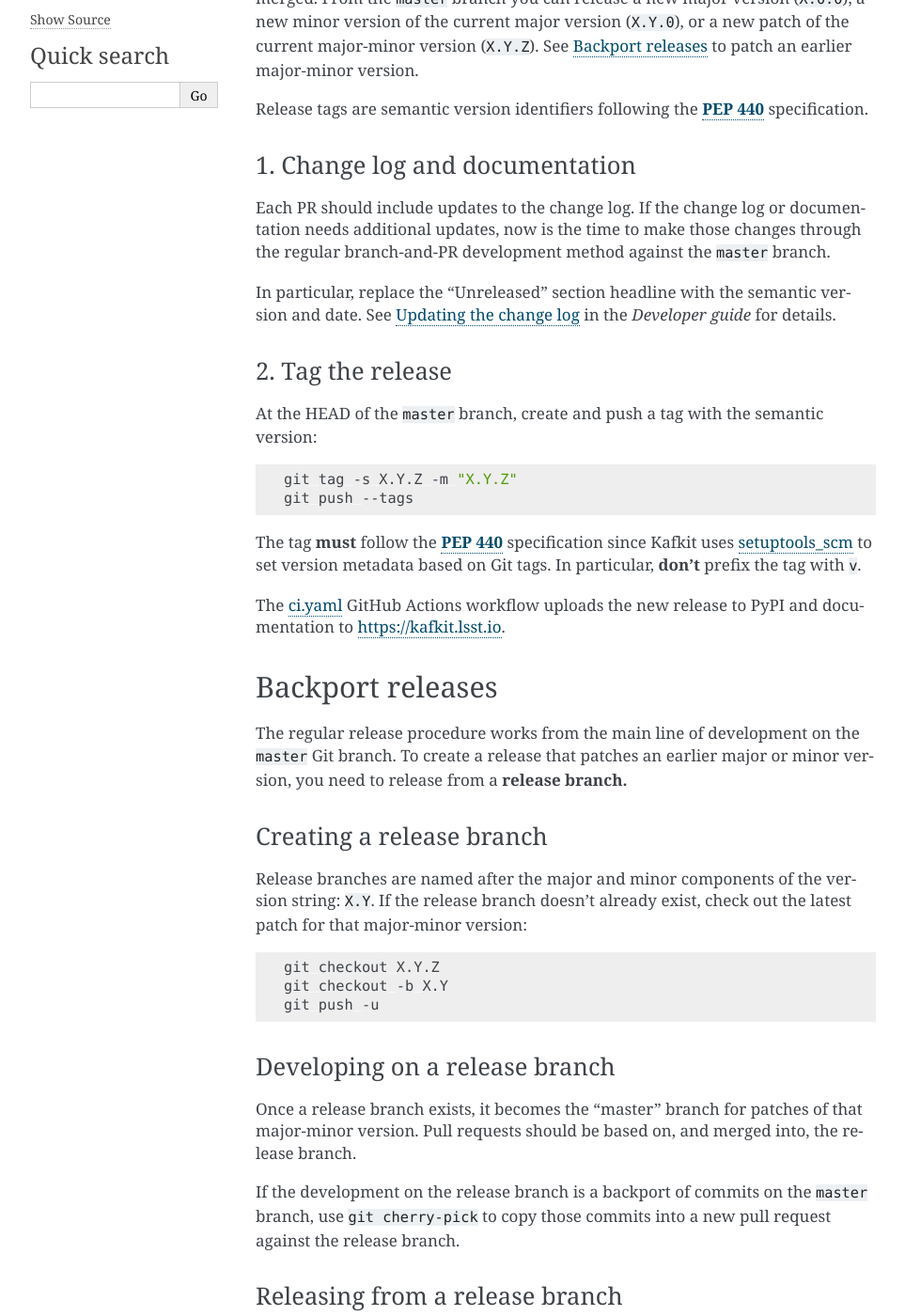
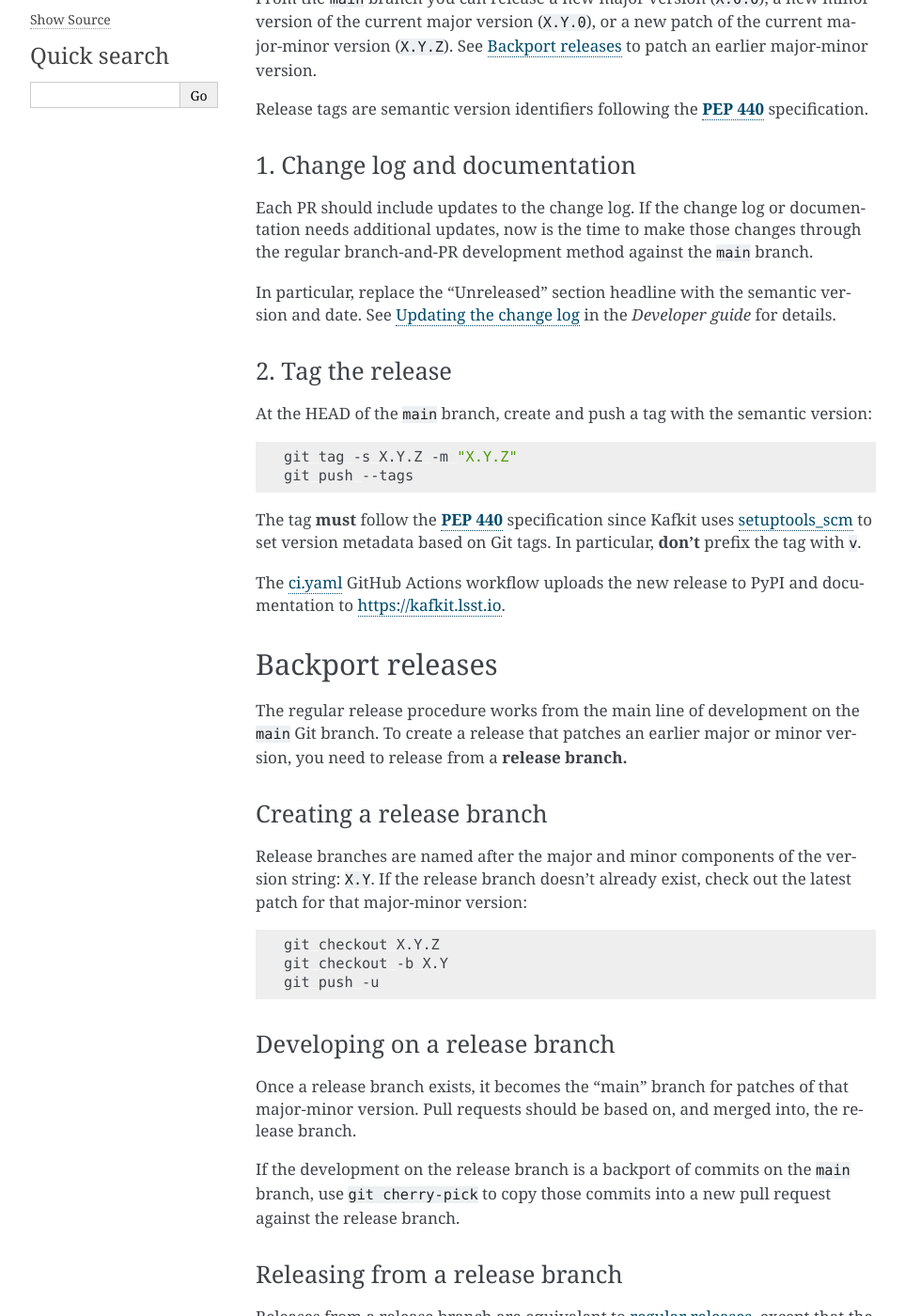
Before and after one commit to lsst-sqre/kafkit, a Sphinx documentation site: the page built from docs/dev/release.rst, in a window 1280 px wide and 1400 px high, scrolled down 392 px. Shown: the whole window at 94% size, without its empty margins (148-1111 px from the left). Built offline with Sphinx 7.4.7, drawn with Linux system fonts in a browser that asks for light colours; pages that are not in the unit, such as notebooks, are missing from menus; some of the changed text lies outside the part shown.

Commit message:
Refresh developer guide
- master -> main
- change log is markdown

```diff
--- a/docs/dev/release.rst
+++ b/docs/dev/release.rst
@@ -10,15 +10,15 @@ When a semantic version tag is pushed to GitHub, `Kafkit is released to PyPI`_ w
 Similarly, documentation is built and pushed for each version (see https://kafkit.lsst.io/v).
 
 .. _`Kafkit is released to PyPI`: https://pypi.org/project/kafkit/
-.. _`ci.yaml`: https://github.com/lsst-sqre/kafkit/blob/master/.github/workflows/ci.yaml
+.. _`ci.yaml`: https://github.com/lsst-sqre/kafkit/blob/main/.github/workflows/ci.yaml
 
 .. _regular-release:
 
 Regular releases
 ================
 
-Regular releases happen from the ``master`` branch after changes have been merged.
-From the ``master`` branch you can release a new major version (``X.0.0``), a new minor version of the current major version (``X.Y.0``), or a new patch of the current major-minor version (``X.Y.Z``).
+Regular releases happen from the ``main`` branch after changes have been merged.
+From the ``main`` branch you can release a new major version (``X.0.0``), a new minor version of the current major version (``X.Y.0``), or a new patch of the current major-minor version (``X.Y.Z``).
 See :ref:`backport-release` to patch an earlier major-minor version.
 
 Release tags are semantic version identifiers following the :pep:`440` specification.
@@ -27,7 +27,7 @@ Release tags are semantic version identifiers following the :pep:`440` specifica
 -------------------------------
 
 Each PR should include updates to the change log.
-If the change log or documentation needs additional updates, now is the time to make those changes through the regular branch-and-PR development method against the ``master`` branch.
+If the change log or documentation needs additional updates, now is the time to make those changes through the regular branch-and-PR development method against the ``main`` branch.
 
 In particular, replace the "Unreleased" section headline with the semantic version and date.
 See :ref:`dev-change-log` in the *Developer guide* for details.
@@ -35,7 +35,7 @@ See :ref:`dev-change-log` in the *Developer guide* for details.
 2. Tag the release
 ------------------
 
-At the HEAD of the ``master`` branch, create and push a tag with the semantic version:
+At the HEAD of the ``main`` branch, create and push a tag with the semantic version:
 
 .. code-block:: sh
 
@@ -54,7 +54,7 @@ The `ci.yaml`_ GitHub Actions workflow uploads the new release to PyPI and docum
 Backport releases
 =================
 
-The regular release procedure works from the main line of development on the ``master`` Git branch.
+The regular release procedure works from the main line of development on the ``main`` Git branch.
 To create a release that patches an earlier major or minor version, you need to release from a **release branch.**
 
 Creating a release branch
@@ -72,12 +72,12 @@ If the release branch doesn't already exist, check out the latest patch for that
 Developing on a release branch
 ------------------------------
 
-Once a release branch exists, it becomes the "master" branch for patches of that major-minor version.
+Once a release branch exists, it becomes the "main" branch for patches of that major-minor version.
 Pull requests should be based on, and merged into, the release branch.
 
-If the development on the release branch is a backport of commits on the ``master`` branch, use ``git cherry-pick`` to copy those commits into a new pull request against the release branch.
+If the development on the release branch is a backport of commits on the ``main`` branch, use ``git cherry-pick`` to copy those commits into a new pull request against the release branch.
 
 Releasing from a release branch
 -------------------------------
 
-Releases from a release branch are equivalent to :ref:`regular releases <regular-release>`, except that the release branch takes the role of the ``master`` branch.
+Releases from a release branch are equivalent to :ref:`regular releases <regular-release>`, except that the release branch takes the role of the ``main`` branch.
```
Also changed, not shown: docs/dev/development.rst (+10 -16 lines).
